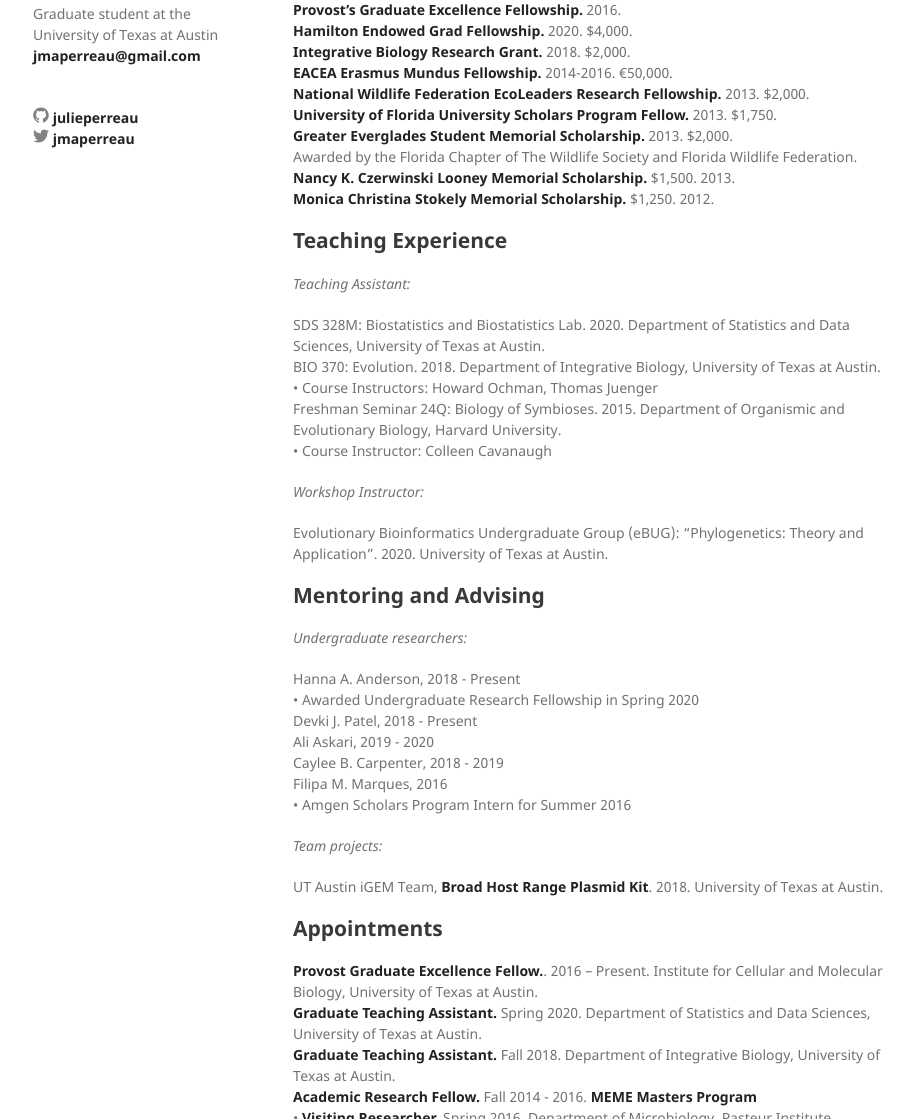
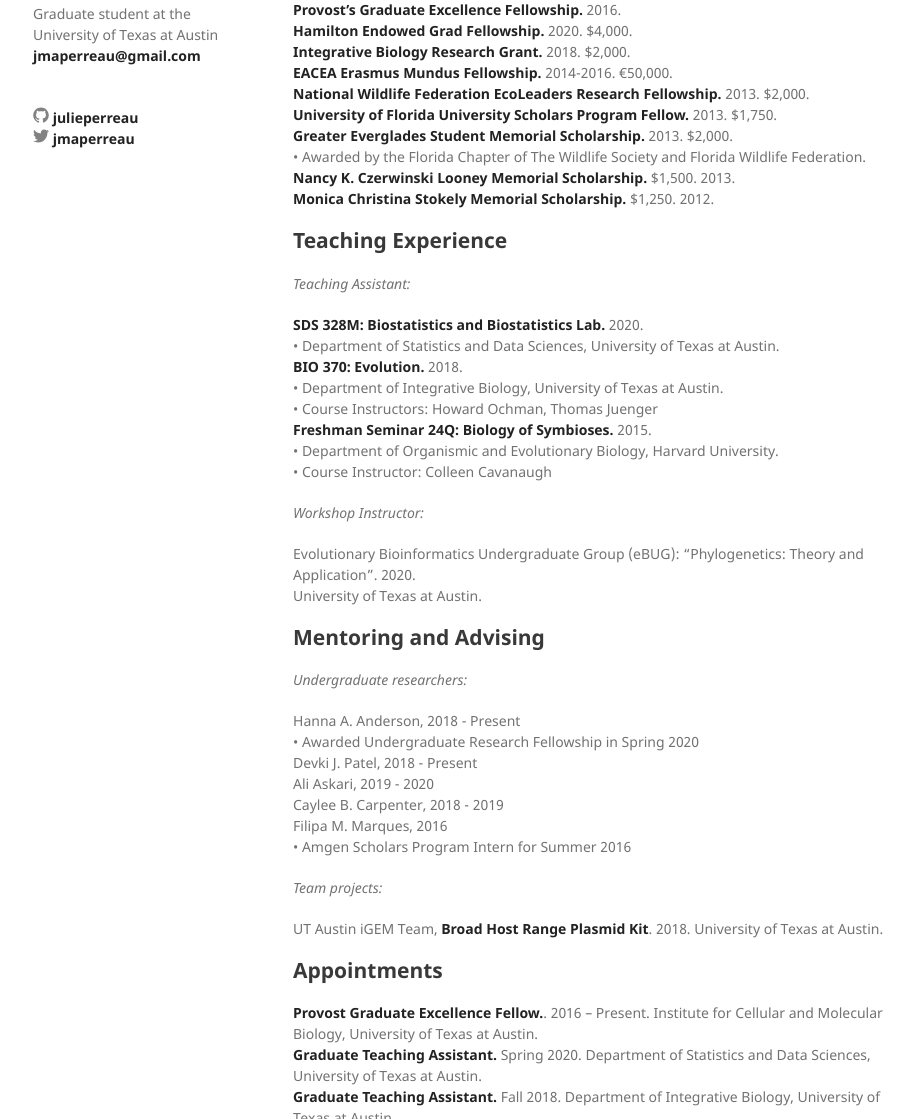
Before and after one commit to julieperreau/julieperreau.github.io, a Jekyll site: the page built from cv.md, in a window 1280 px wide and 1400 px high, scrolled down 868 px. Shown: the part 281-1400 px from the top of the window, without its empty margins (177-1091 px from the left). Built offline with Jekyll 4.4.1, drawn with Linux system fonts in a browser that asks for light colours; our own code applies the rules of GitHub Pages for plain Markdown files; some of the changed text lies outside the part shown.

Commit message:
Update cv.md

```diff
--- a/cv.md
+++ b/cv.md
@@ -44,7 +44,7 @@
 ## Grants, Fellowships, and Awards
 
 **Seed Grants for Actions that promote Community Transformation (ACT).**. 2020. $5,000.<br>
-Seed funding towards development of an Anti-Racist Tool Kit (ARTK) for STEM labs.<br>
+• Seed funding towards development of an Anti-Racist Tool Kit (ARTK) for STEM labs.<br>
 **Provost’s Graduate Excellence Fellowship.** 2016.<br>
 **Hamilton Endowed Grad Fellowship.** 2020. $4,000.<br>
 **Integrative Biology Research Grant.** 2018. $2,000.<br>
@@ -52,7 +52,7 @@
 **National Wildlife Federation EcoLeaders Research Fellowship.** 2013. $2,000.<br>
 **University of Florida University Scholars Program Fellow.** 2013. $1,750.<br>
 **Greater Everglades Student Memorial Scholarship.** 2013. $2,000.<br>
-Awarded by the Florida Chapter of The Wildlife Society and Florida Wildlife Federation.<br>
+• Awarded by the Florida Chapter of The Wildlife Society and Florida Wildlife Federation.<br>
 **Nancy K. Czerwinski Looney Memorial Scholarship.** $1,500. 2013.<br>
 **Monica Christina Stokely Memorial Scholarship.** $1,250. 2012.
 
@@ -61,15 +61,19 @@
 
 *Teaching Assistant:*
 
-SDS 328M: Biostatistics and Biostatistics Lab. 2020. Department of Statistics and Data Sciences, University of Texas at Austin.<br>
-BIO 370:  Evolution. 2018. Department of Integrative Biology, University of Texas at Austin.<br>
+**SDS 328M: Biostatistics and Biostatistics Lab.** 2020.<br>
+• Department of Statistics and Data Sciences, University of Texas at Austin.<br>
+**BIO 370:  Evolution.** 2018.<br>
+• Department of Integrative Biology, University of Texas at Austin.<br>
 • Course Instructors: Howard Ochman, Thomas Juenger<br>
-Freshman Seminar 24Q: Biology of Symbioses. 2015. Department of Organismic and Evolutionary Biology, Harvard University.<br>
+**Freshman Seminar 24Q: Biology of Symbioses.** 2015.<br>
+• Department of Organismic and Evolutionary Biology, Harvard University.<br>
 • Course Instructor: Colleen Cavanaugh<br>
 
 *Workshop Instructor:*
 
-Evolutionary Bioinformatics Undergraduate Group (eBUG): "Phylogenetics: Theory and Application". 2020. University of Texas at Austin.
+Evolutionary Bioinformatics Undergraduate Group (eBUG): "Phylogenetics: Theory and Application". 2020.<br>
+University of Texas at Austin.
 
 
 ## Mentoring and Advising
```
